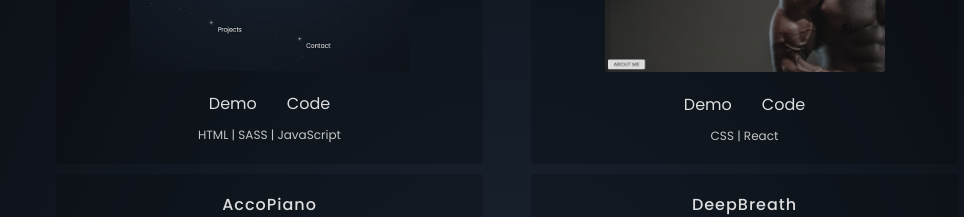
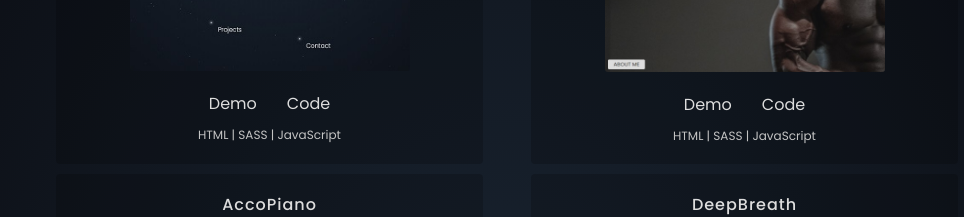
Before and after one commit to PiotrKrzaczkowski/Portfolio-Website, a website: page index.html in a window 1280 px wide. Shown: the part 1880-2097 px from the top of the page, without its empty margins (133-1097 px from the left). Drawn offline with Linux system fonts and the light colour scheme; some packages are replaced by stand-ins of ours; a script that the page names is missing.

Commit message:
comments in js file and minor changes on html file

```diff
--- a/index.html
+++ b/index.html
@@ -158,7 +158,7 @@
                 >Code</a
               >
             </div>
-            <p class="technologies">CSS | React</p>
+            <p class="technologies">HTML | SASS | JavaScript</p>
           </div>
 
           <!-- __________________________ -->
```
Also changed, not shown: index.js (+5 -3 lines).
